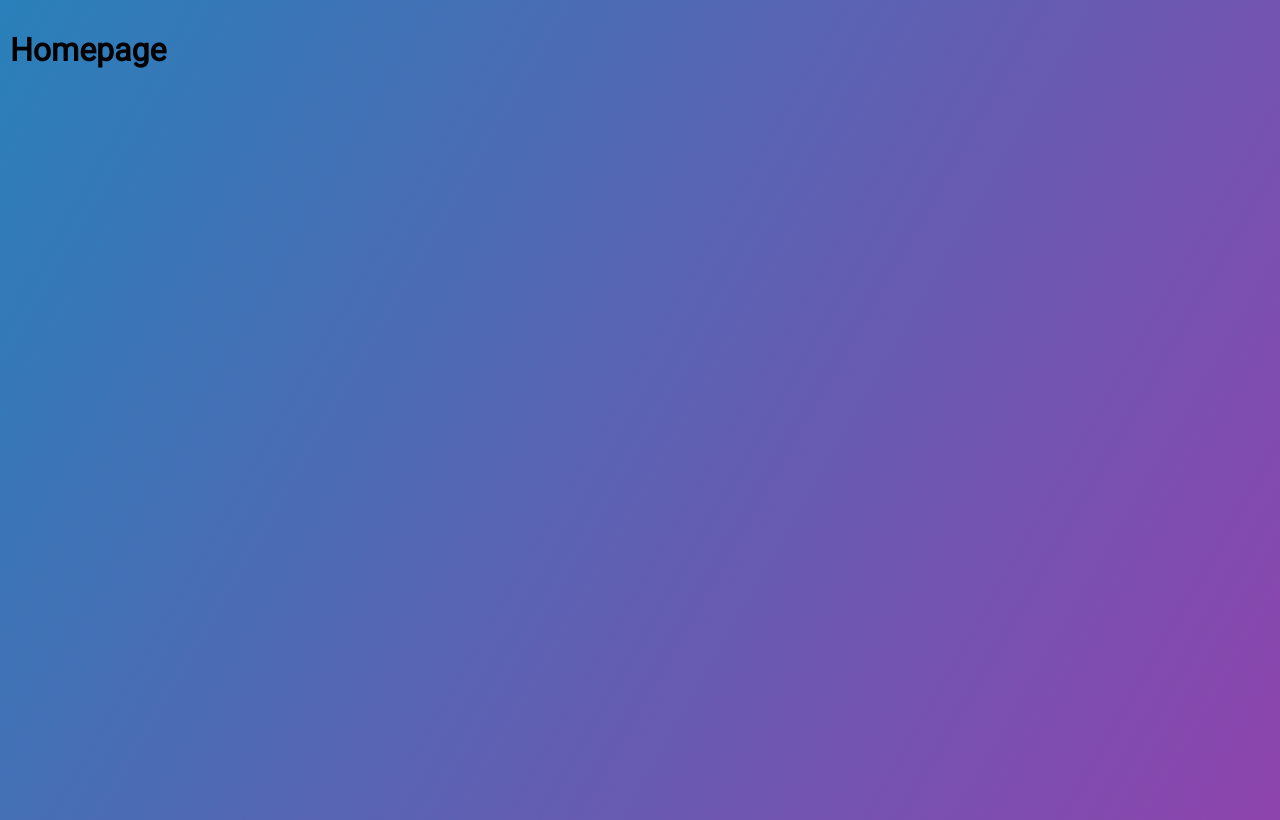
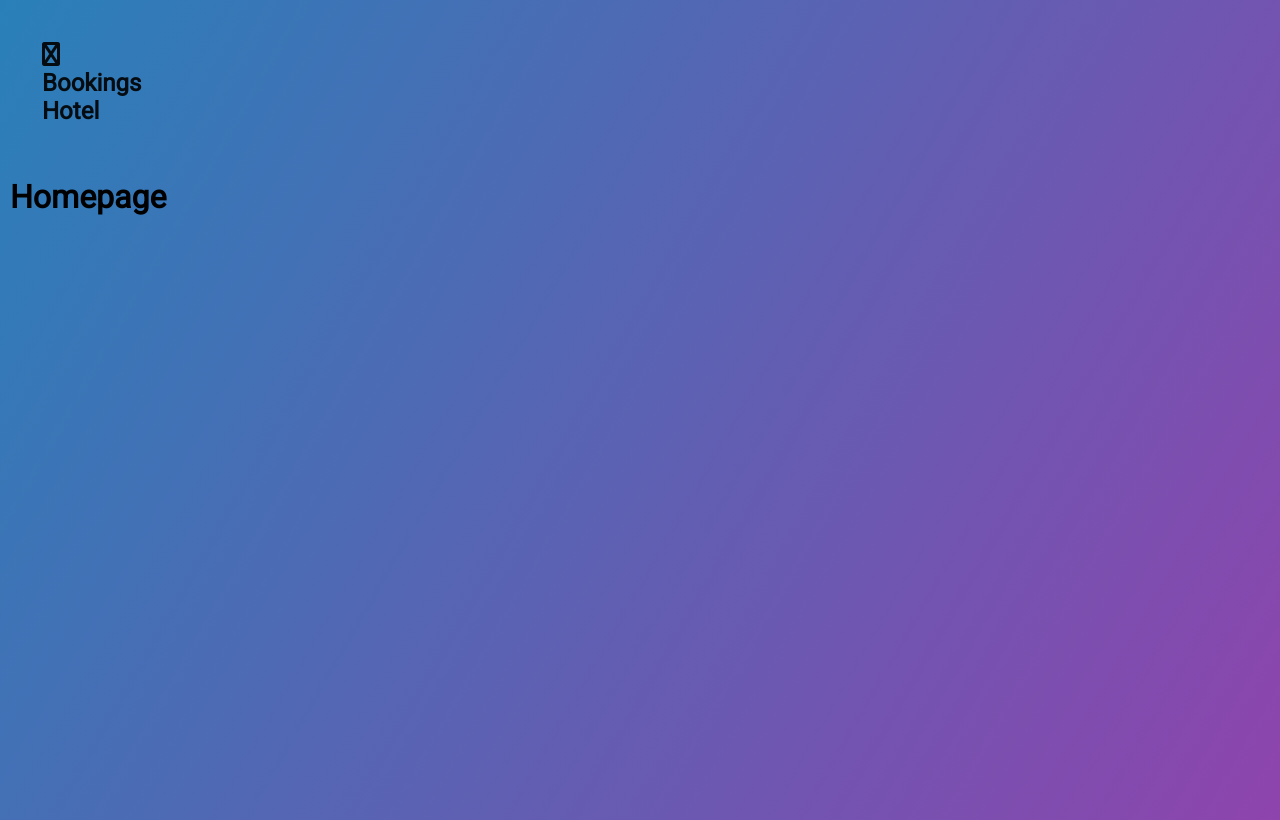
Before and after one commit to abruno92/hotelbooking, a React (Create React App) app in the folder client/: page /homepage in a window 1280 px wide. Built offline with nearby package versions, Linux system fonts and the light colour scheme.

Commit message:
added nav

```diff
--- a/client/src/App.css
+++ b/client/src/App.css
@@ -9,6 +9,9 @@ body {
   overflow: hidden;
   font-family: 'Roboto';
 }
+
+
+/* Login */
 
 .wrapper {
   height: 100vh;
@@ -130,3 +133,35 @@ button {
   color: white;
   background: linear-gradient(120deg, #2980b9, #8e44ad);
 }
+
+
+/* Navbar */
+
+.navbar {
+  display: flex;
+  justify-content: space-between;
+  align-items: center;
+  padding: 0.7rem 2rem;
+  z-index: 1;
+  width: 100%;
+  opacity: 0.9;
+  margin-bottom: 1rem;
+}
+
+.navbar ul {
+  display: flex;
+}
+
+.navbar a {
+  color: #fff;
+  padding: 0.45rem;
+  margin: 0 0.25rem;
+}
+
+.navbar a:hover {
+  color: var(--light-color);
+}
+
+.navbar .welcome span {
+  margin-right: 0.6rem;
+}
--- a/client/src/components/layout/Navbar.js
+++ b/client/src/components/layout/Navbar.js
@@ -10,7 +10,16 @@ const Navbar = ({title, icon}) => {
             </h1>
         </nav>
     )
+};
 
+Navbar.defaultProps = {
+    title: 'Bookings Hotel',
+    icon: 'fab fa-hotel'
+}
+
+Navbar.prototype = {
+    title: PropTypes.string.isRequired,
+    icon: PropTypes.string.isRequired
 }
 
 export default Navbar;
```
